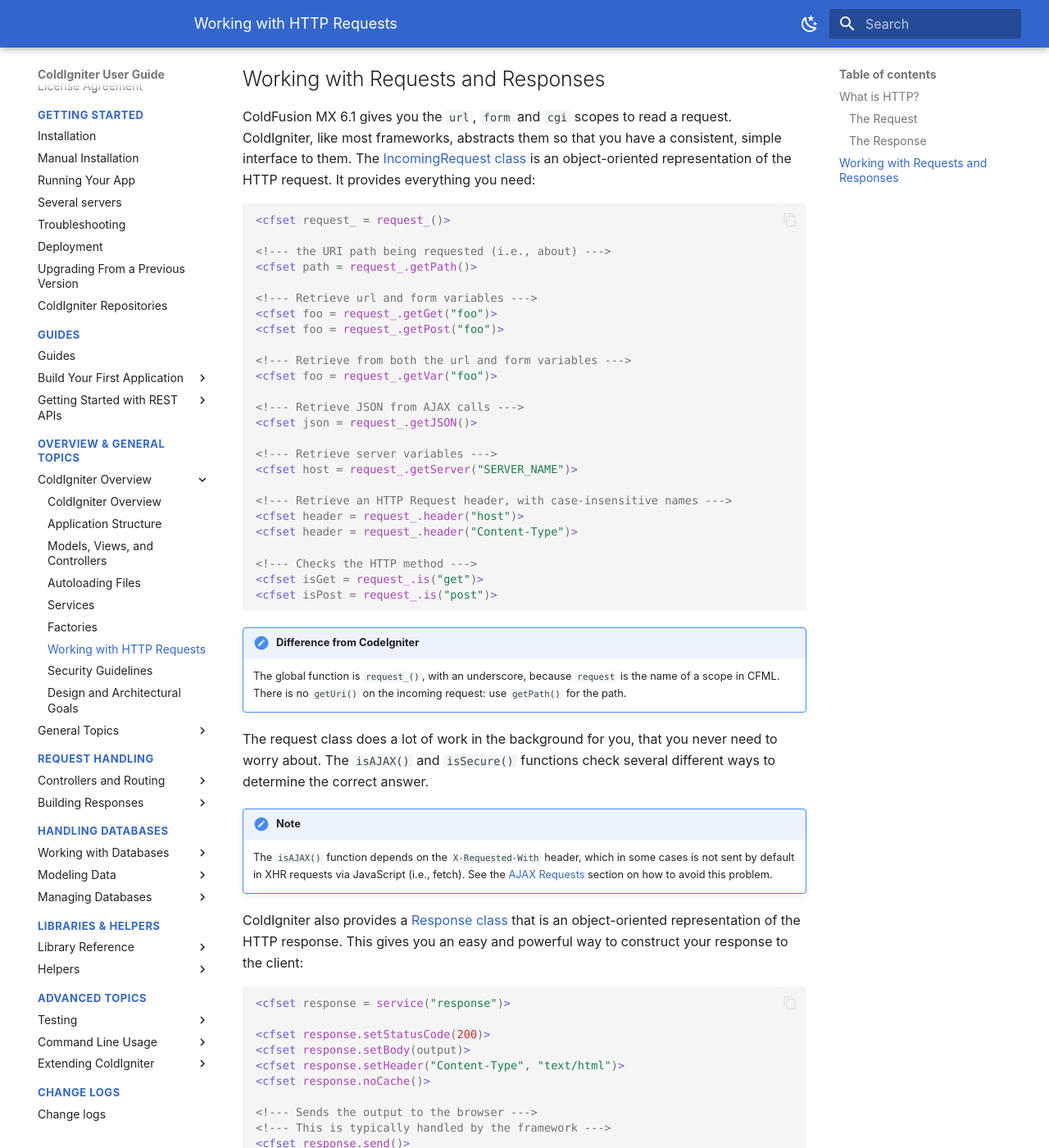
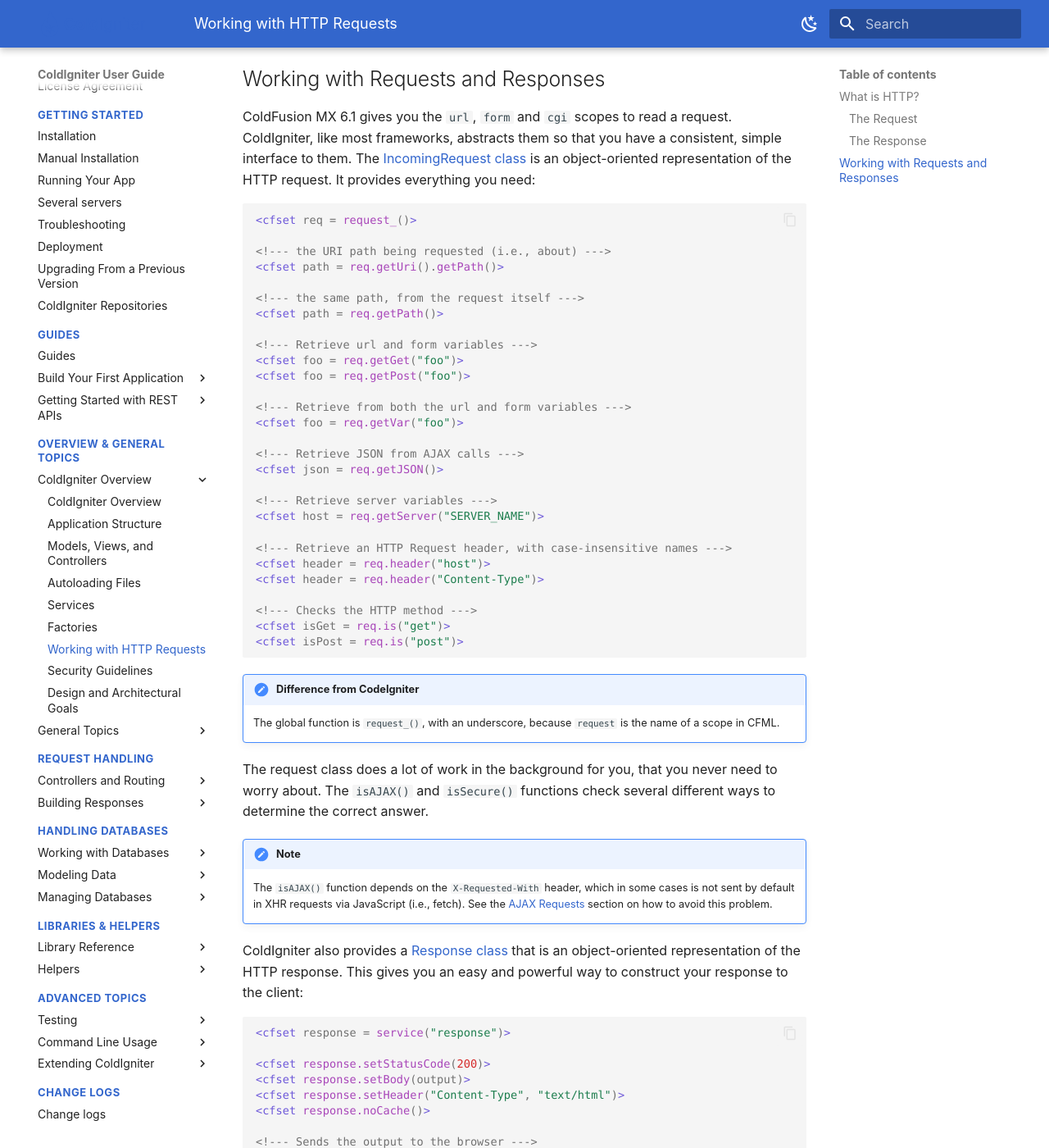
Before and after one commit to ColdIgniter/userguide, an MkDocs documentation site: the page built from guide/concepts/http.md, in a window 1280 px wide and 1400 px high, scrolled down 1615 px. Shown: the whole window at 82% size. Built offline with MkDocs 1.6.1 and Material for MkDocs 9.7.7, drawn with Linux system fonts in a browser that asks for light colours; some of the changed text lies outside the part shown.

Commit message:
fix(guide): correct the overview pages after review

````diff
--- a/guide/concepts/http.md
+++ b/guide/concepts/http.md
@@ -49,35 +49,38 @@ The response tells the client what version of the HTTP specification that it's u
 ColdFusion MX 6.1 gives you the `url`, `form` and `cgi` scopes to read a request. ColdIgniter, like most frameworks, abstracts them so that you have a consistent, simple interface to them. The [IncomingRequest class](../incoming/incomingrequest.md) is an object-oriented representation of the HTTP request. It provides everything you need:
 
 ```cfm
-<cfset request_ = request_()>
+<cfset req = request_()>
 
 <!--- the URI path being requested (i.e., about) --->
-<cfset path = request_.getPath()>
+<cfset path = req.getUri().getPath()>
+
+<!--- the same path, from the request itself --->
+<cfset path = req.getPath()>
 
 <!--- Retrieve url and form variables --->
-<cfset foo = request_.getGet("foo")>
-<cfset foo = request_.getPost("foo")>
+<cfset foo = req.getGet("foo")>
+<cfset foo = req.getPost("foo")>
 
 <!--- Retrieve from both the url and form variables --->
-<cfset foo = request_.getVar("foo")>
+<cfset foo = req.getVar("foo")>
 
 <!--- Retrieve JSON from AJAX calls --->
-<cfset json = request_.getJSON()>
+<cfset json = req.getJSON()>
 
 <!--- Retrieve server variables --->
-<cfset host = request_.getServer("SERVER_NAME")>
+<cfset host = req.getServer("SERVER_NAME")>
 
 <!--- Retrieve an HTTP Request header, with case-insensitive names --->
-<cfset header = request_.header("host")>
-<cfset header = request_.header("Content-Type")>
+<cfset header = req.header("host")>
+<cfset header = req.header("Content-Type")>
 
 <!--- Checks the HTTP method --->
-<cfset isGet = request_.is("get")>
-<cfset isPost = request_.is("post")>
+<cfset isGet = req.is("get")>
+<cfset isPost = req.is("post")>
 ```
 
 !!! note "Difference from CodeIgniter"
-    The global function is `request_()`, with an underscore, because `request` is the name of a scope in CFML. There is no `getUri()` on the incoming request: use `getPath()` for the path.
+    The global function is `request_()`, with an underscore, because `request` is the name of a scope in CFML.
 
 The request class does a lot of work in the background for you, that you never need to worry about. The `isAJAX()` and `isSecure()` functions check several different ways to determine the correct answer.
 
````
Also changed, not shown: other parts of guide/concepts/http.md (+4 -1 lines), guide/concepts/autoloader.md (+1 -3 lines), guide/concepts/factories.md (+1 -2 lines), guide/concepts/security.md (+3 -1 lines), guide/concepts/structure.md (+1 -2 lines).
